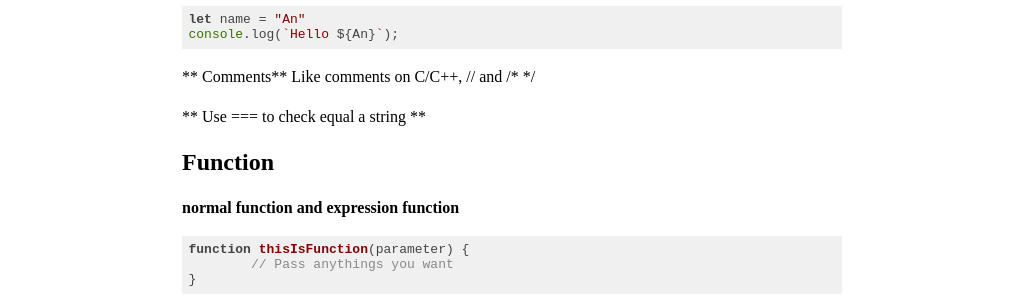
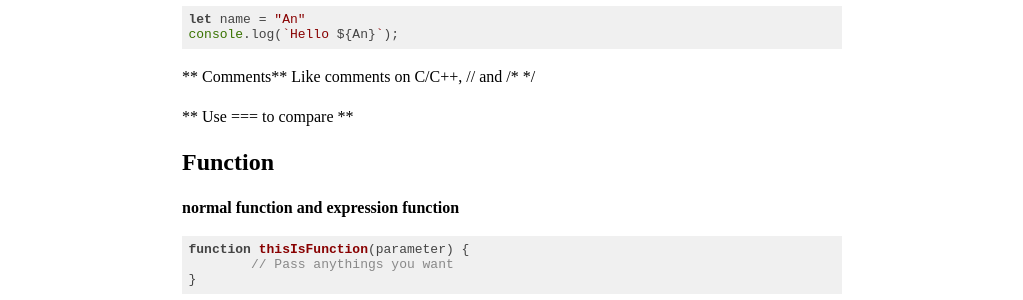
Before and after one commit to congdv/congdv.github.io, a Jekyll site: the page built from _posts/2018-04-20-javascript-note.md, in a window 1280 px wide. Shown: the part 388-688 px from the top of the page, without its empty margins (128-1151 px from the left). Built offline with Jekyll 4.4.1, drawn with Linux system fonts in a browser that asks for light colours.

Commit message:
Update 2018-04-20-javascript-note.md

```diff
--- a/_posts/2018-04-20-javascript-note.md
+++ b/_posts/2018-04-20-javascript-note.md
@@ -26,7 +26,7 @@ console.log(`Hello ${An}`);
 Like comments on C/C++,
 // and /* */
 
-** Use === to check equal a string **
+** Use === to compare **
 
 ## Function
 **normal function and expression function**
```
